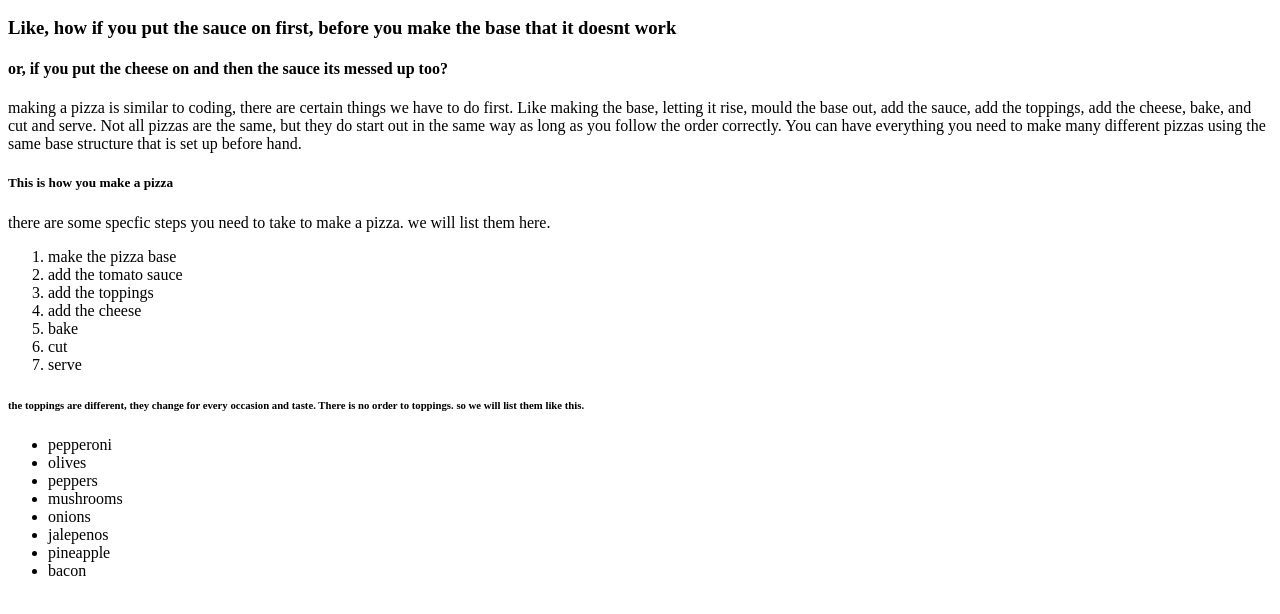
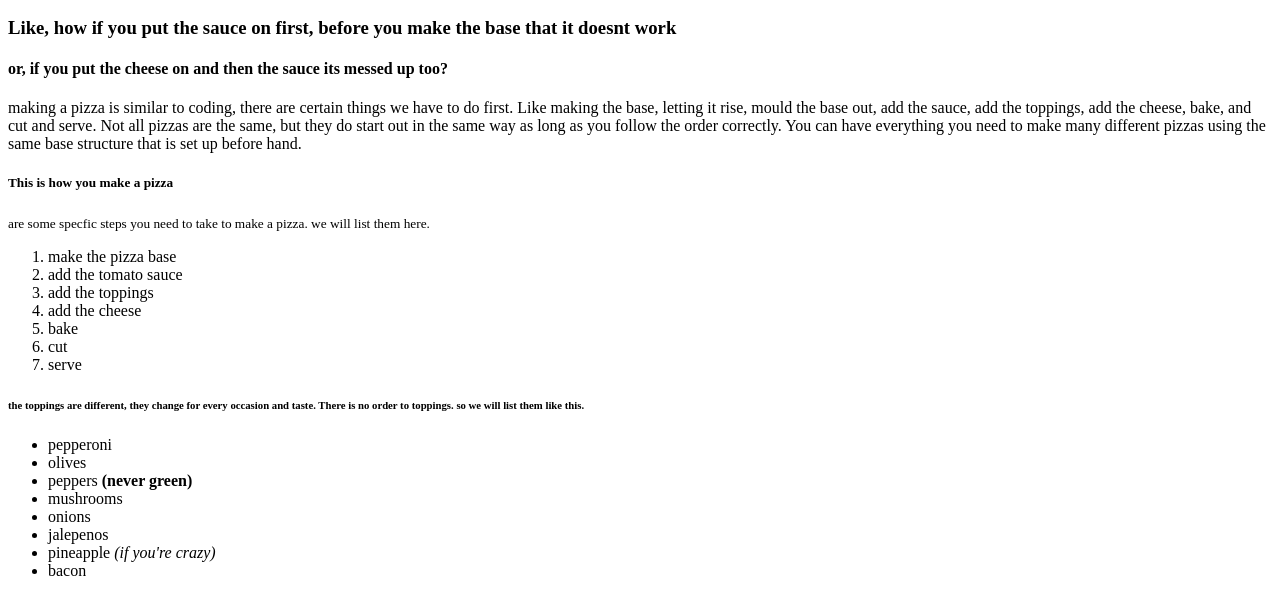
Before and after one commit to JoeRowland05/HTML-CSS., a plain HTML site: page Index.html in a window 1280 px wide. Shown: the part 110-724 px from the top of the page. Drawn offline with Linux system fonts and the light colour scheme.

Commit message:
add inline elements

```diff
--- a/Index.html
+++ b/Index.html
@@ -18,7 +18,7 @@
     make many different pizzas using the same base structure that is set up before hand.</p>
 
     <H5>This is how you make a pizza</H5>
-    <p>there are some specfic steps you need to take to make a pizza. we will list them here.</p>
+    <p><small>are some specfic steps you need to take to make a pizza. we will list them here.</small></p>
 
     <ol>
         <li>make the pizza base</li>
@@ -36,11 +36,11 @@
     <ul>
         <li>pepperoni</li>
         <li>olives</li>
-        <li>peppers</li>
+        <li>peppers <strong>(never green)</strong></li>
         <li>mushrooms</li>
         <li>onions</li>
         <li>jalepenos</li>
-        <li>pineapple</li>
+        <li>pineapple <em>(if you're crazy)</em></li>
         <li>bacon</li>
     </ul>
 
```
